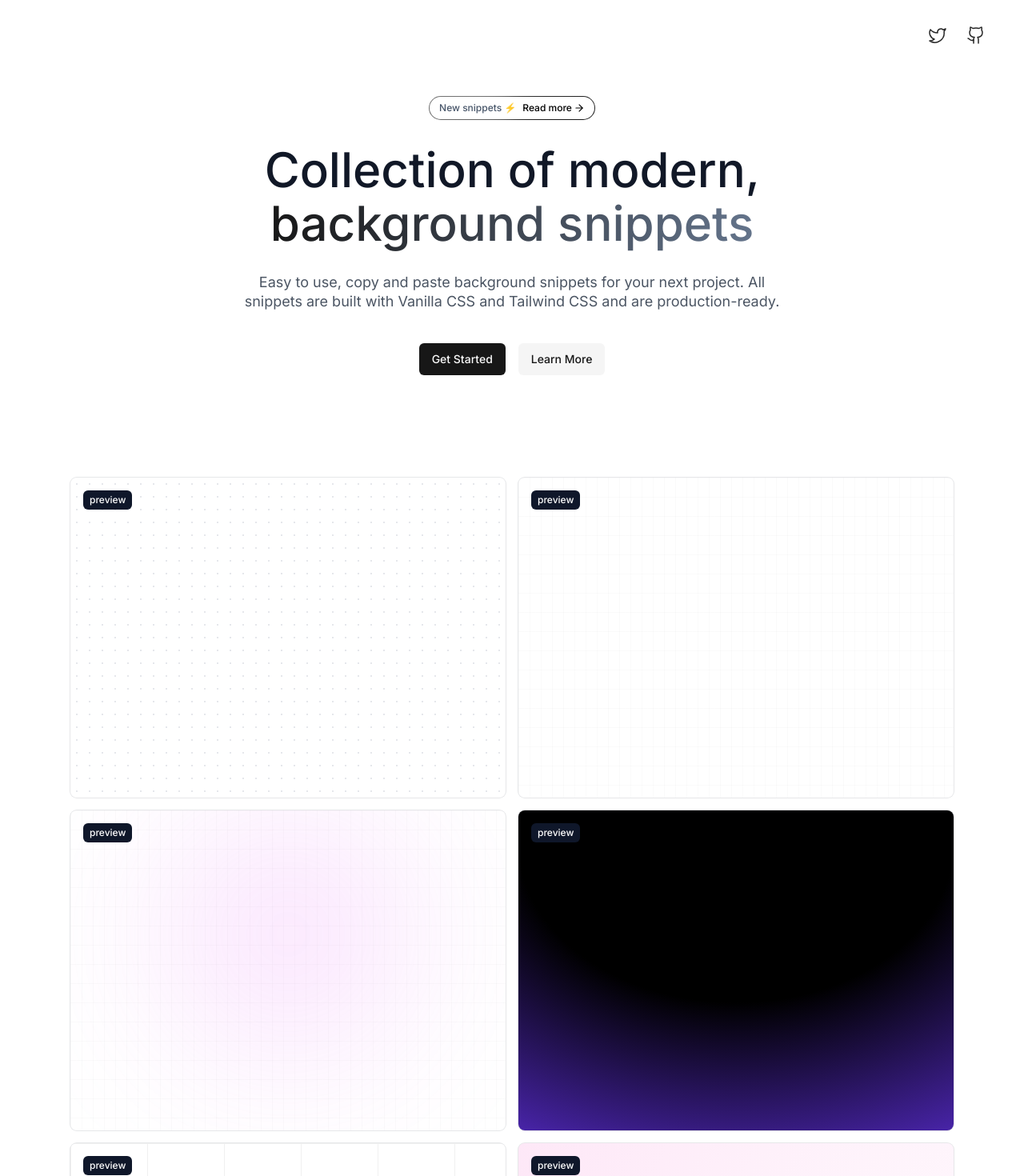
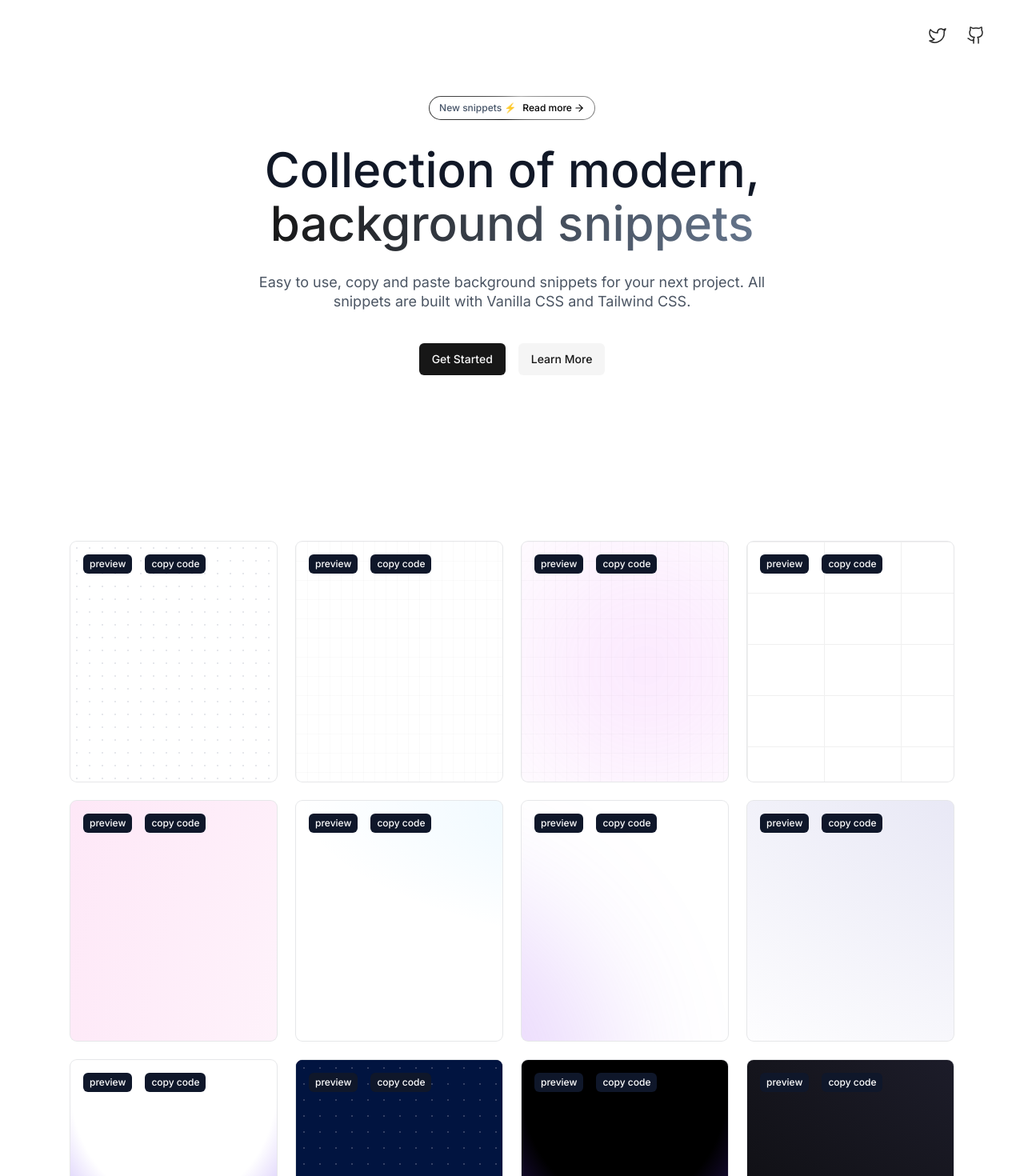
Before and after one commit to ibelick/background-snippets, a Next.js app: page / in a window 1280 px wide. Shown: the top 1470 px of the page at 80% size. Built offline with nearby package versions, Linux system fonts and the light colour scheme.

Commit message:
feat: add darkmode

```diff
--- a/app/components/background.tsx
+++ b/app/components/background.tsx
@@ -101,17 +101,64 @@ const Background13 = () => {
 };
 
 export const BACKGROUND_OPTIONS = [
-  <Background1 key={1} />,
-  // <Background2 key={2} />,
-  <Background3 key={3} />,
-  <Background4 key={4} />,
-  <Background5 key={5} />,
-  <Background6 key={6} />,
-  <Background7 key={7} />,
-  <Background8 key={8} />,
-  <Background9 key={9} />,
-  <Background10 key={10} />,
-  <Background11 key={11} />,
-  <Background12 key={12} />,
-  <Background13 key={13} />,
-];
+  {
+    name: "Background 1",
+    component: <Background1 />,
+    theme: "light",
+  },
+  {
+    name: "Background 3",
+    component: <Background3 />,
+    theme: "light",
+  },
+  {
+    name: "Background 4",
+    component: <Background4 />,
+    theme: "light",
+  },
+  {
+    name: "Background 6",
+    component: <Background6 />,
+    theme: "light",
+  },
+  {
+    name: "Background 7",
+    component: <Background7 />,
+    theme: "light",
+  },
+  {
+    name: "Background 9",
+    component: <Background9 />,
+    theme: "light",
+  },
+  {
+    name: "Background 10",
+    component: <Background10 />,
+    theme: "light",
+  },
+  {
+    name: "Background 11",
+    component: <Background11 />,
+    theme: "light",
+  },
+  {
+    name: "Background 12",
+    component: <Background12 />,
+    theme: "light",
+  },
+  {
+    name: "Background 13",
+    component: <Background13 />,
+    theme: "dark",
+  },
+  {
+    name: "Background 5",
+    component: <Background5 />,
+    theme: "dark",
+  },
+  {
+    name: "Background 8",
+    component: <Background8 />,
+    theme: "dark",
+  },
+] as const
--- a/app/components/playground.tsx
+++ b/app/components/playground.tsx
@@ -1,16 +1,33 @@
 type PlaygroundProps = {
   children: React.ReactNode;
   setPreview: (preview: React.ReactNode) => void;
+  theme: "light" | "dark";
+  setTheme: (theme: "light" | "dark") => void;
 };
 
-const Playground: React.FC<PlaygroundProps> = ({ children, setPreview }) => {
+const Playground: React.FC<PlaygroundProps> = ({
+  children,
+  setPreview,
+  theme,
+  setTheme,
+}) => {
   return (
-    <div className="relative min-h-[400px] w-full overflow-hidden rounded-lg ring-1 ring-slate-900/10">
-      <div
-        className="absolute cursor-pointer top-4 left-4 z-10 bg-slate-900 text-white text-xs font-medium px-2 py-1 rounded-md"
-        onClick={() => setPreview(children)}
-      >
-        preview
+    <div className="relative min-h-[300px] w-full overflow-hidden rounded-lg ring-1 ring-slate-900/10">
+      <div className="absolute cursor-pointer top-4 left-4 z-10">
+        <div className="flex flex-row gap-4">
+          <div
+            className=" bg-slate-900 text-white text-xs font-medium px-2 py-1 rounded-md"
+            onClick={() => {
+              setPreview(children);
+              setTheme(theme);
+            }}
+          >
+            preview
+          </div>
+          <div className="bg-slate-900 text-white text-xs font-medium px-2 py-1 rounded-md">
+            copy code
+          </div>
+        </div>
       </div>
       {children}
     </div>
--- a/app/page.tsx
+++ b/app/page.tsx
@@ -6,10 +6,11 @@ import Playground from "./components/playground";
 import { useState } from "react";
 
 export default function Home() {
-  const [preview, setPreview] = useState<any>(null);
+  const [preview, setPreview] = useState<null | JSX.Element>(null);
+  const [theme, setTheme] = useState<"light" | "dark">("light");
 
   return (
-    <div>
+    <div className={`${theme}`}>
       <div className="fixed top-0 left-0 -z-10 w-full h-full">
         {preview ? preview : null}
       </div>
@@ -45,10 +46,10 @@ export default function Home() {
           <div className="relative mx-auto flex max-w-2xl flex-col items-center">
             <div className="mb-8 flex">
               <span className="relative inline-block overflow-hidden rounded-full p-[1px]">
-                <span className="absolute inset-[-1000%] animate-[spin_2s_linear_infinite] bg-[conic-gradient(from_90deg_at_50%_50%,#171717_0%,#737373_50%,#171717_100%)]" />
-                <div className="inline-flex h-full w-full cursor-pointer justify-center rounded-full bg-white px-3 py-1 text-xs font-medium leading-5 text-slate-600 backdrop-blur-3xl">
+                <span className="absolute inset-[-1000%] animate-[spin_2s_linear_infinite] bg-[conic-gradient(from_90deg_at_50%_50%,#a9a9a9_0%,#0c0c0c_50%,#a9a9a9_100%)] dark:bg-[conic-gradient(from_90deg_at_50%_50%,#171717_0%,#737373_50%,#171717_100%)]" />
+                <div className="inline-flex h-full w-full cursor-pointer justify-center rounded-full bg-white px-3 py-1 text-xs font-medium leading-5 text-slate-600 backdrop-blur-xl dark:text-slate-200 dark:bg-black">
                   New snippets ⚡️
-                  <span className="inline-flex items-center pl-2 text-black">
+                  <span className="inline-flex items-center pl-2 text-black dark:text-white">
                     Read more{" "}
                     <ArrowRight className="pl-0.5 text-black" size={16} />
                   </span>
@@ -57,14 +58,13 @@ export default function Home() {
             </div>
             <h2 className="text-center text-3xl font-medium text-gray-900 sm:text-6xl dark:text-gray-50">
               Collection of modern,{" "}
-              <span className="leading-tight inline-flex animate-text-gradient bg-gradient-to-r from-neutral-900 via-slate-500 to-neutral-500 bg-[200%_auto] bg-clip-text text-transparent">
+              <span className="leading-tight inline-flex animate-text-gradient bg-gradient-to-r from-neutral-900 via-slate-500 to-neutral-500 bg-[200%_auto] bg-clip-text text-transparent dark:from-neutral-100 dark:via-slate-400 dark:to-neutral-400">
                 background snippets
               </span>
             </h2>
-            <p className="mt-6 text-center text-lg leading-6 text-gray-600">
+            <p className="mt-6 text-center text-lg leading-6 text-gray-600 dark:text-gray-200">
               Easy to use, copy and paste background snippets for your next
-              project. All snippets are built with Vanilla CSS and Tailwind CSS
-              and are production-ready.
+              project. All snippets are built with Vanilla CSS and Tailwind CSS.
             </p>
             <div className="mt-10 flex gap-4">
               <Button>Get Started</Button>
@@ -72,12 +72,17 @@ export default function Home() {
             </div>
           </div>
         </div>
-        <div className="overflow-hidden py-32 px-10">
-          <div className="grid grid-cols-2 gap-4 pb-4">
+        <div className="overflow-hidden pt-52 px-10 pb-20">
+          <div className="grid grid-cols-1 md:grid-cols-2 lg:grid-cols-4 gap-6 pb-6">
             {BACKGROUND_OPTIONS.map((background, index) => {
               return (
-                <Playground key={index} setPreview={setPreview}>
-                  {background}
+                <Playground
+                  key={index}
+                  setPreview={setPreview}
+                  theme={background.theme}
+                  setTheme={setTheme}
+                >
+                  {background.component}
                 </Playground>
               );
             })}
```
